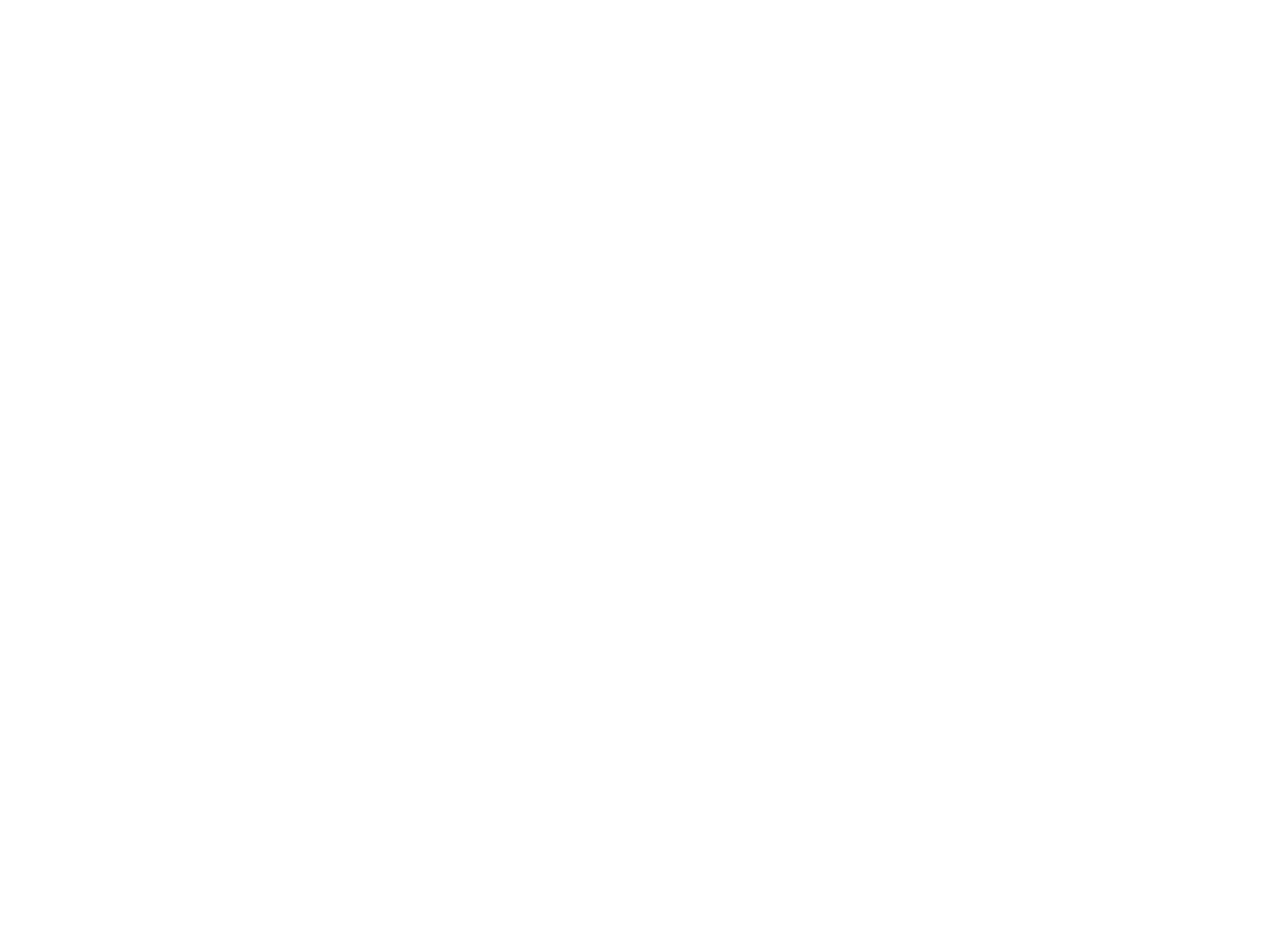
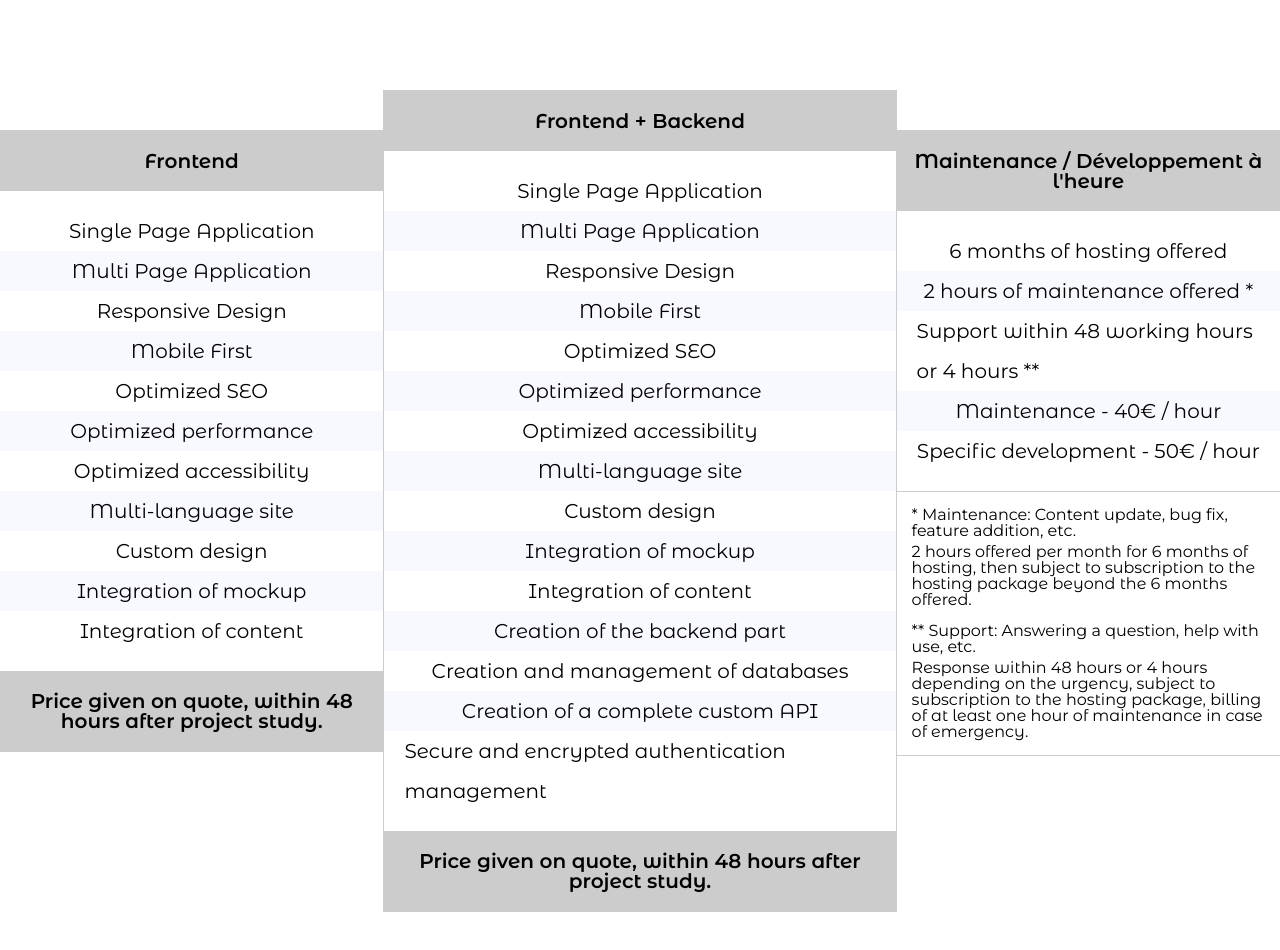
Before and after one commit to kaliptoDev/projet8__portfolio, a React (Vite) app: page / in a window 1280 px wide. Shown: the part 3840-4790 px from the top of the page. Before the commit the page ends 3930 px from the top, so only its background shows below. Built offline with nearby package versions, Linux system fonts and the light colour scheme.

Commit message:
Pricing section added

```diff
--- /dev/null
+++ b/src/components/Pricing/Pricing.css
@@ -0,0 +1,148 @@
+.pricing {
+  width: 100%;
+  /* height: 500px; */
+  margin: 50px 0;
+}
+
+.pricing__container {
+  width: 100%;
+  height: 100%;
+  display: flex;
+  justify-content: center;
+  align-items: flex-start;
+
+  flex-direction: row;
+}
+
+.pricing__div {
+  width: 30%;
+  /* height: calc(100% - 40px); */
+  display: flex;
+  justify-content: center;
+  flex-direction: column;
+  align-items: flex-start;
+  margin: 0;
+  border-top: 1px double #ccc;
+  border-bottom: 1px double #ccc;
+  border-right: none;
+  border-left: none;
+}
+
+.pricing__container__second {
+  width: 40%;
+  height: 100%;
+  border: 1px double #ccc;
+  margin: 0;
+}
+.pricing__container__third {
+  width: 100%;
+  height: 100%;
+}
+.pricing__div h3 {
+  padding: 20px 0;
+  width: 100%;
+  text-align: center;
+  background-color: #ccc;
+  font-size: 20px;
+  font-weight: 600;
+}
+
+.pricing__container__ul {
+  width: 100%;
+  height: 100%;
+  display: flex;
+  justify-content: center;
+  align-items: flex-start;
+  flex-direction: column;
+}
+
+.pricing__ul {
+  padding: 20px 0;
+  width: 100%;
+  height: 100%;
+  display: flex;
+  justify-content: space-between;
+  align-items: flex-start;
+  flex-direction: column;
+  box-sizing: border-box;
+}
+
+.pricing__ul li {
+  width: 100%;
+  height: 100%;
+  padding: 0 20px;
+  font-size: 20px;
+  font-weight: 400;
+  line-height: 40px;
+  display: flex;
+  justify-content: center;
+  align-items: center;
+  box-sizing: border-box;
+}
+
+.pricing__container__third__container {
+  border-bottom: 1px double #ccc;
+}
+
+.pricing__features__div {
+  margin: 15px;
+  box-sizing: border-box;
+}
+
+.pricing__features p {
+  margin: 0 0 5px 0;
+}
+
+/* .pricing__features span{
+    margin: 15px;
+    box-sizing: border-box;
+    } */
+
+.light__gray {
+  background-color: #f8f8ff;
+}
+
+@media (min-width: 1000px) {
+  .pricing {
+    width: 100%;
+    /* height: 500px; */
+    margin: 50px 0;
+  }
+
+  .pricing__container {
+    width: 100%;
+    height: 100%;
+    display: flex;
+    justify-content: center;
+    align-items: flex-start;
+    flex-direction: row;
+  }
+
+  .pricing__div {
+    width: 30%;
+    display: flex;
+    justify-content: center;
+    align-items: flex-start;
+    margin: 40px 0 0 0;
+    border-top: 1px double #ccc;
+    border-bottom: 1px double #ccc;
+    border-right: none;
+    border-left: none;
+  }
+
+  .pricing__container__second {
+    width: 40%;
+    height: 100%;
+    border: 1px double #ccc;
+    margin: 0;
+  }
+
+  .pricing__div h3 {
+    padding: 20px 0;
+    width: 100%;
+    text-align: center;
+    background-color: #ccc;
+    font-size: 20px;
+    font-weight: 600;
+  }
+}
--- /dev/null
+++ b/src/components/Pricing/Pricing.jsx
@@ -0,0 +1,76 @@
+import './Pricing.css'
+import usePageContent from '../../hooks/usePageContent';
+import useCurrentLanguage from '../../hooks/useCurrentLanguage'
+
+const Pricing = () => {
+    const { currentLanguage } = useCurrentLanguage()
+    const { pageContent } = usePageContent();
+
+    pageContent?.pricing.firstColumn.content.map((item, index) => {
+        let classes = ''
+        index % 2 === 1 ? classes = 'light__gray' : classes = '';
+        return <li className={classes}>{item[currentLanguage]}</li>
+    })
+
+    pageContent && console.log(pageContent.pricing.thirdColumn)
+
+    return (
+        <div className="pricing">
+            <div className='pricing__container'>
+                <div className='pricing__container__first pricing__div'>
+                    <h3>Frontend</h3>
+                    <div className='pricing__container__first__container pricing__container__ul'>
+                        <ul className='pricing__ul'>
+                            {pageContent?.pricing.firstColumn.content.map((item, index) => {
+                                let classes = ''
+                                index % 2 === 1 ? classes = 'light__gray' : classes = '';
+                                return <li key={index} className={classes}>{item[currentLanguage]}</li>
+                            })}
+                        </ul>
+                        <h3>{pageContent&&pageContent.pricing.price[currentLanguage]}</h3>
+                    </div>
+                </div>
+                <div className='pricing__container__second pricing__div' >
+                    <h3>Frontend + Backend</h3>
+                    <div className='pricing__container__second__container pricing__container__ul'>
+                        <ul className='pricing__ul'>
+                        {pageContent?.pricing.secondColumn.content.map((item, index) => {
+                                let classes = ''
+                                index % 2 === 1 ? classes = 'light__gray' : classes = '';
+                                return <li key={index} className={classes}>{item[currentLanguage]}</li>
+                            })}
+                        </ul>
+                        <h3>{pageContent&&pageContent.pricing.price[currentLanguage]}</h3>
+                    </div>
+                </div>
+                <div className='pricing__container__third__including__features pricing__div'>
+                    <div className='pricing__container__third  '>
+                        <h3>Maintenance / Développement à l'heure</h3>
+                        <div className='pricing__container__third__container pricing__container__ul'>
+                            <ul className='pricing__ul'>
+                            {pageContent?.pricing.thirdColumn.content.map((item, index) => {
+                                let classes = ''
+                                index % 2 === 1 ? classes = 'light__gray' : classes = '';
+                                return <li key={index} className={classes}>{item[currentLanguage]}</li>
+                            })}
+                            </ul>
+                        </div>
+                    </div>
+                    <div className='pricing__features'>
+                        <div className='pricing__features__div'>
+                            <p>{pageContent && pageContent.pricing.thirdColumn.features.first.p[currentLanguage]}</p>
+                            <span>{pageContent && pageContent.pricing.thirdColumn.features.first.span[currentLanguage]}</span>
+                        </div>
+                        <div className='pricing__features__div'>
+                            <p>{pageContent && pageContent.pricing.thirdColumn.features.second.p[currentLanguage]}</p>
+                            <span>{pageContent && pageContent.pricing.thirdColumn.features.second.span[currentLanguage]}</span>
+                        </div>
+                    </div>
+                </div>
+            </div>
+        </div >
+    )
+
+}
+
+export default Pricing;
--- a/src/pages/Home/Home.jsx
+++ b/src/pages/Home/Home.jsx
@@ -4,6 +4,7 @@
 import WhoAmI from '../../components/WhoAmI/WhoAmI'
 import Portfolio from '../../components/Portfolio/Portfolio'
 import Header from '../../components/Header/Header'
+import Pricing from '../../components/Pricing/Pricing'
 
 const Home = () => {
 
@@ -13,6 +14,7 @@
             <Intro />
             <WhoAmI />
             <Portfolio />
+            <Pricing />
             {/* <Example /> */}
         </>
     )
```
